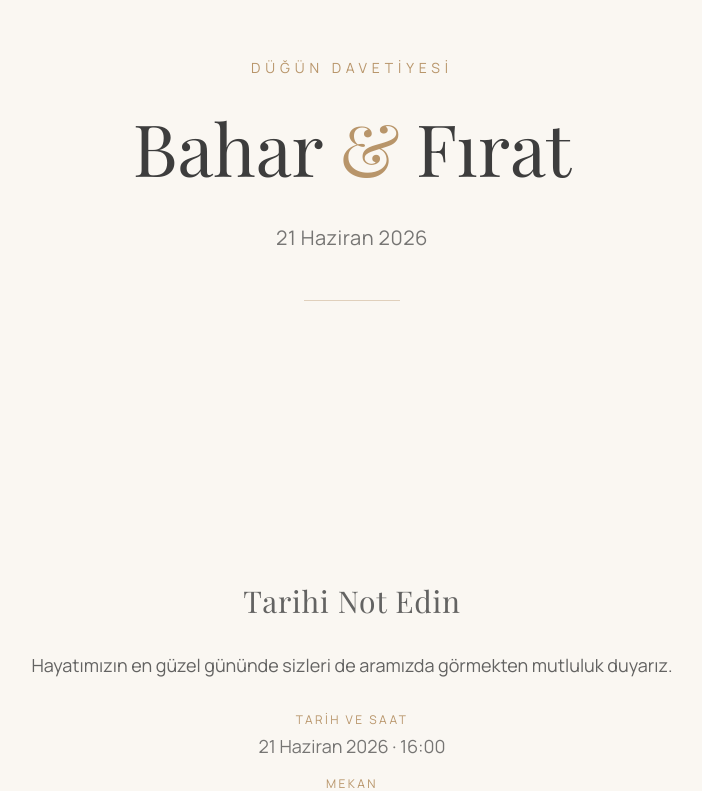
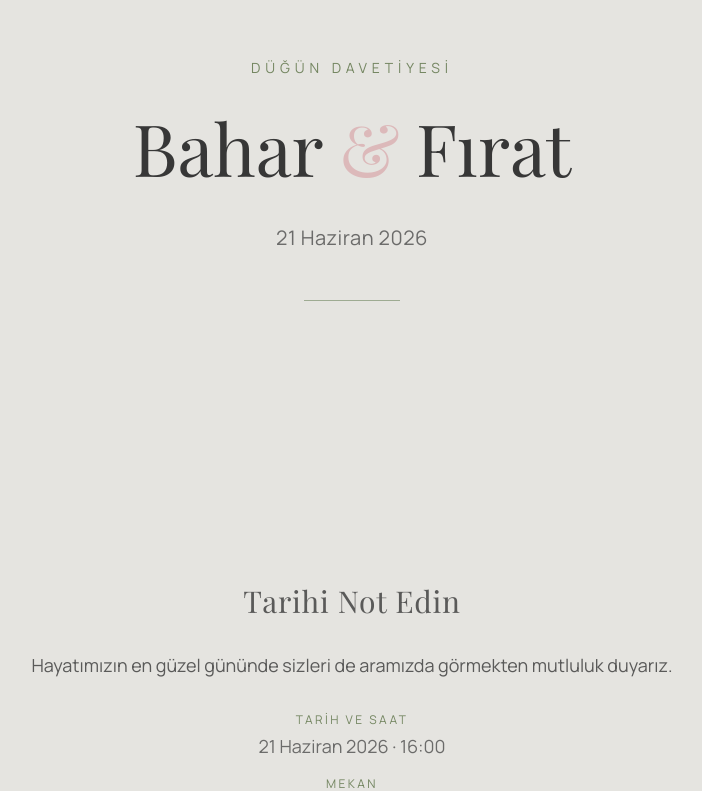
Before and after one commit to iremnurc/baharvefirat, a Next.js app: page / in a window 1280 px wide. Shown: the part 161-952 px from the top of the page, without its empty margins (288-990 px from the left). Built offline with nearby package versions, Linux system fonts and the light colour scheme; a web font is replaced by a local one.

Commit message:
Add color palette

```diff
--- a/app/globals.css
+++ b/app/globals.css
@@ -1,15 +1,28 @@
 @import "tailwindcss";
 
 :root {
-  --background: #faf7f2;
-  --foreground: #3d3d3d;
-  --accent: #b8956a;
+  --cream: #e5e4e0;
+  --sage-light: #c3cab8;
+  --sage: #9eab92;
+  --sage-dark: #748661;
+  --blush: #dcb9ba;
+  --foreground: #373737;
+
+  --background: var(--cream);
+  --accent: var(--sage-dark);
+  --accent-secondary: var(--blush);
 }
 
 @theme inline {
   --color-background: var(--background);
   --color-foreground: var(--foreground);
+  --color-cream: var(--cream);
+  --color-sage-light: var(--sage-light);
+  --color-sage: var(--sage);
+  --color-sage-dark: var(--sage-dark);
+  --color-blush: var(--blush);
   --color-accent: var(--accent);
+  --color-accent-secondary: var(--accent-secondary);
   --font-serif: var(--font-playfair);
   --font-sans: var(--font-manrope);
 }
--- a/app/page.tsx
+++ b/app/page.tsx
@@ -16,7 +16,7 @@ export default function Home() {
         </p>
         <dl className="mt-8 space-y-4 font-sans text-foreground/70">
           <div>
-            <dt className="text-xs uppercase tracking-[0.2em] text-accent">
+            <dt className="text-xs uppercase tracking-[0.2em] text-sage-dark">
               Tarih ve Saat
             </dt>
             <dd className="mt-1 text-lg">
@@ -24,7 +24,7 @@ export default function Home() {
             </dd>
           </div>
           <div>
-            <dt className="text-xs uppercase tracking-[0.2em] text-accent">
+            <dt className="text-xs uppercase tracking-[0.2em] text-sage-dark">
               Mekan
             </dt>
             <dd className="mt-1 text-lg">
@@ -42,7 +42,7 @@ export default function Home() {
         </p>
       </Section>
 
-      <footer className="border-t border-accent/20 px-6 py-12 text-center">
+      <footer className="border-t border-sage-light px-6 py-12 text-center">
         <p className="font-serif text-lg text-foreground/60">
           {siteConfig.couple.bride} & {siteConfig.couple.groom}
         </p>
--- a/components/hero.tsx
+++ b/components/hero.tsx
@@ -6,18 +6,18 @@ export function Hero() {
 
   return (
     <header className="flex min-h-[85vh] flex-col items-center justify-center px-6 py-24 text-center">
-      <p className="font-sans text-sm uppercase tracking-[0.35em] text-accent">
+      <p className="font-sans text-sm uppercase tracking-[0.35em] text-sage-dark">
         Düğün Davetiyesi
       </p>
       <h1 className="mt-6 font-serif text-5xl leading-tight text-foreground md:text-7xl">
         {bride}
-        <span className="mx-4 font-light text-accent">&</span>
+        <span className="mx-4 font-light text-blush">&</span>
         {groom}
       </h1>
       <p className="mt-8 font-sans text-lg tracking-wide text-foreground/70 md:text-xl">
         {date}
       </p>
-      <div className="mt-12 h-px w-24 bg-accent/40" aria-hidden="true" />
+      <div className="mt-12 h-px w-24 bg-sage" aria-hidden="true" />
     </header>
   );
 }
```
